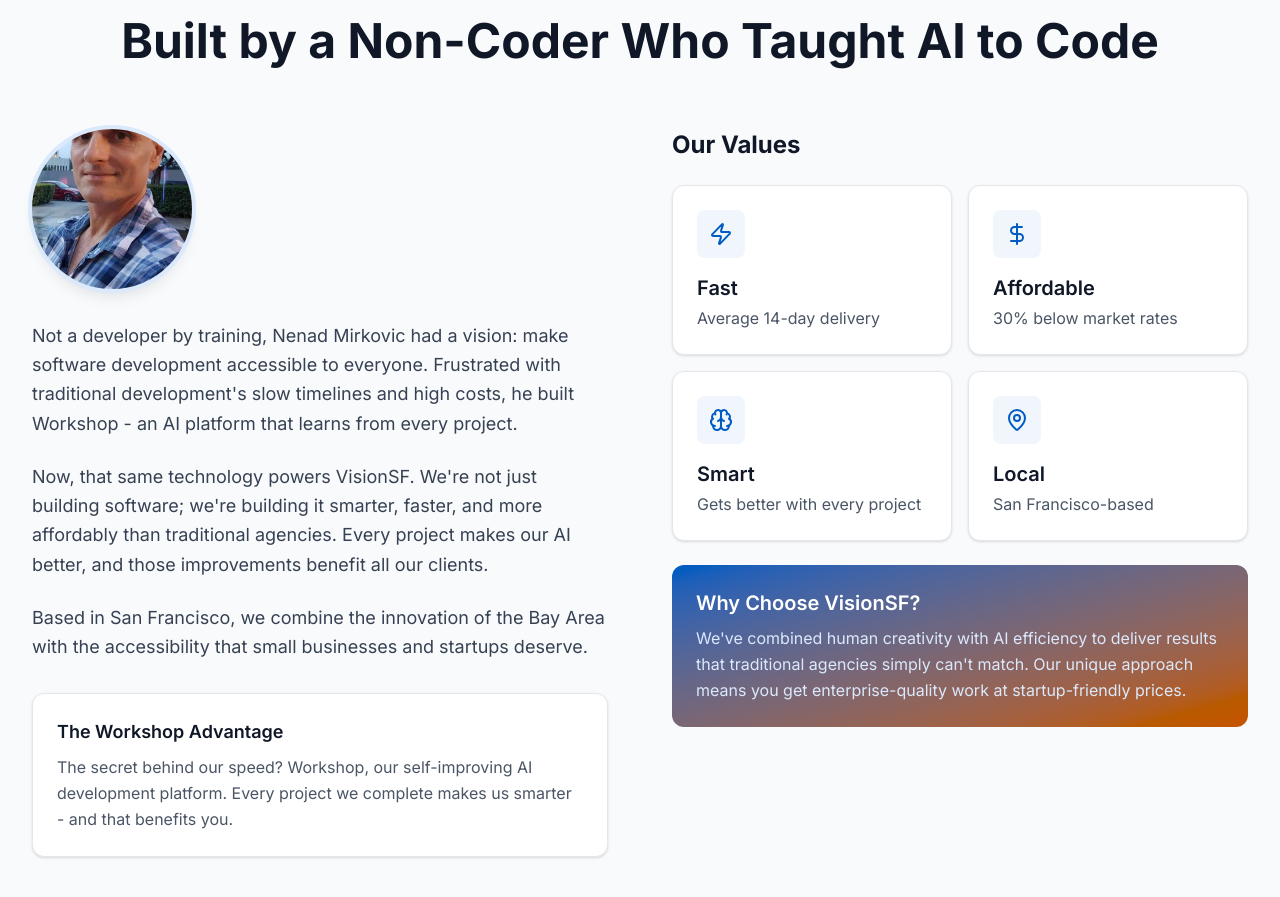
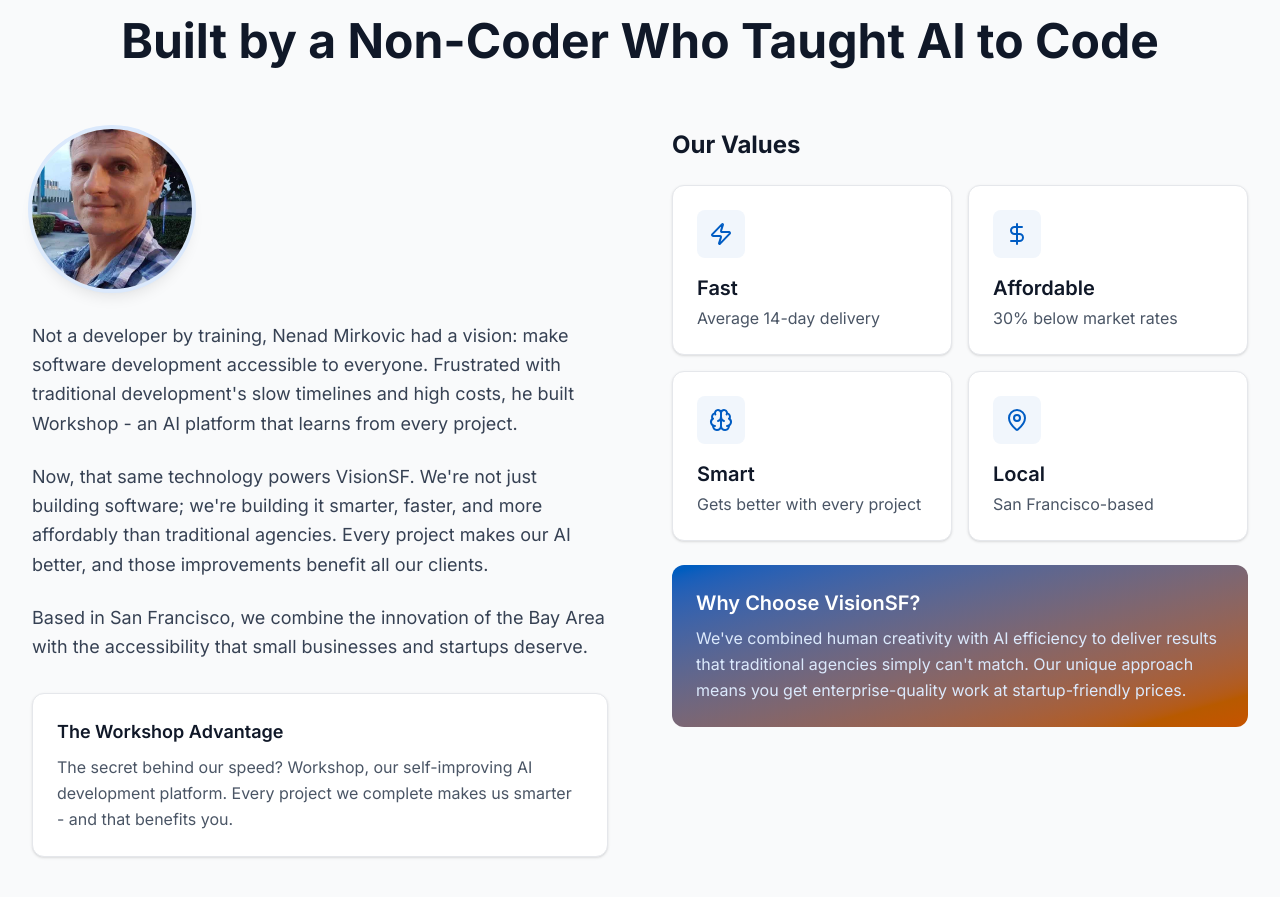
Before and after one commit to Predragon/visionsf-hub, a React (Vite) app: page / in a window 1280 px wide. Shown: the part 3360-4257 px from the top of the page. Built offline with nearby package versions, Linux system fonts and the light colour scheme.

Commit message:
fix: Adjust founder photo positioning to center face

```diff
--- a/src/components/About.tsx
+++ b/src/components/About.tsx
@@ -54,7 +54,7 @@
                 <img
                   src="/images/nenad-photo.jpg"
                   alt="Nenad Mirkovic - Founder of VisionSF"
-                  className="w-full h-full object-cover"
+                  className="w-full h-full object-cover object-[center_25%]"
                 />
               </div>
             </div>
```
